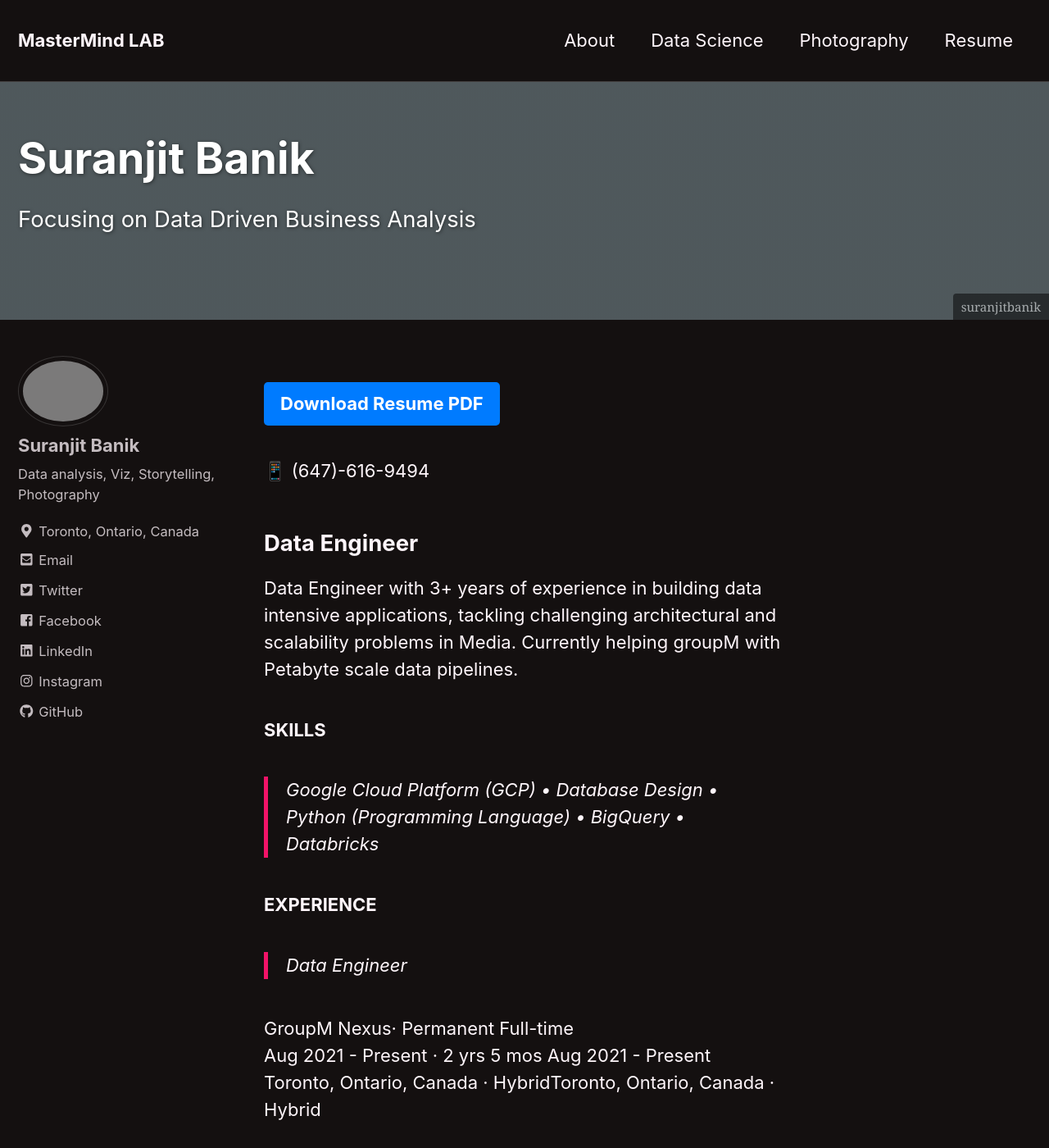
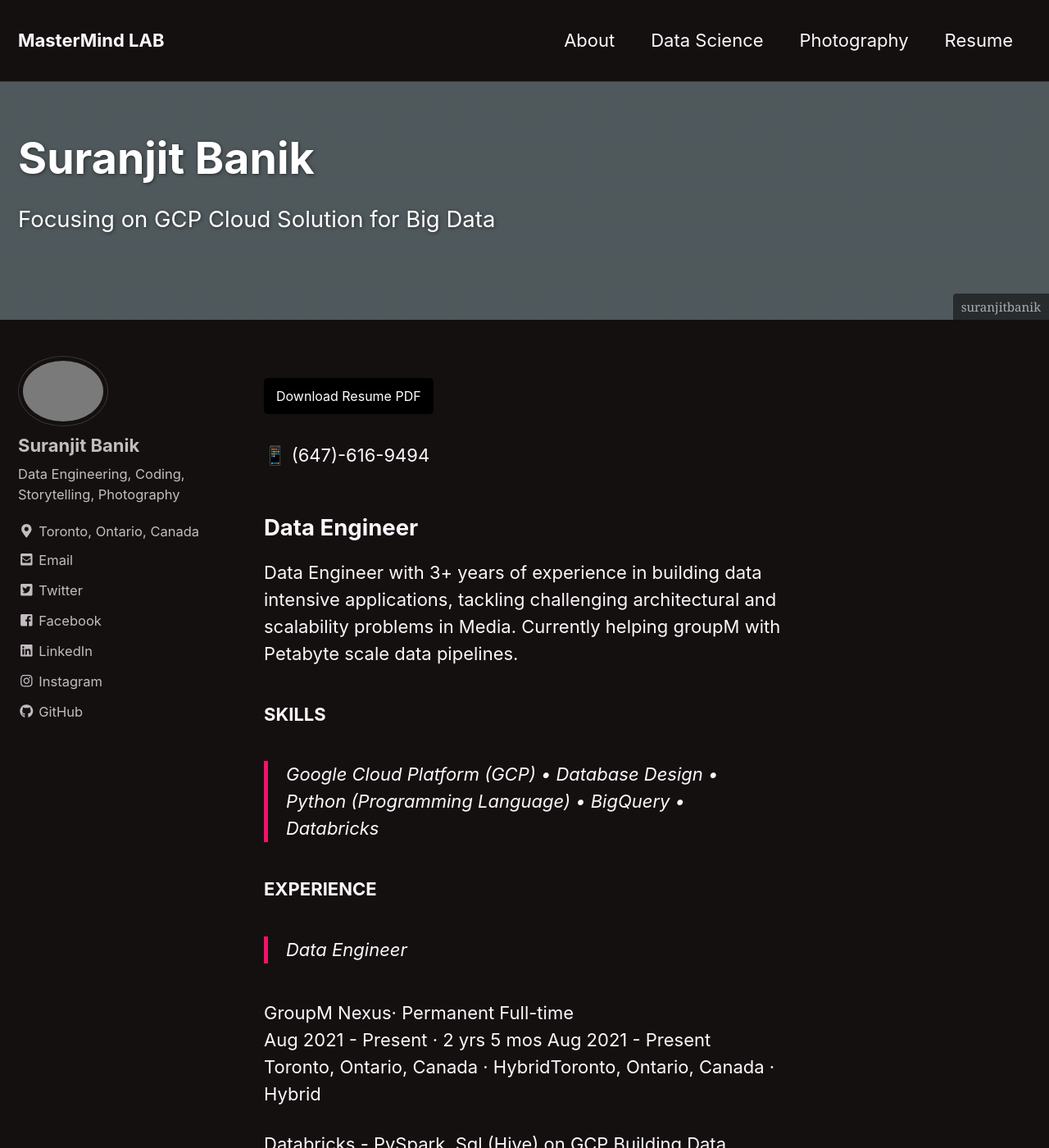
Before and after one commit to mastermindLAB/mastermindLAB.github.io, a Jekyll site: the page built from _pages/Resume.md, in a window 1280 px wide and 1400 px high. Shown: the whole window at 82% size. Built offline with Jekyll 4.4.1, drawn with Linux system fonts in a browser that asks for light colours; nearby versions of some CDN libraries; emoji names are drawn with the system emoji font; comment, search, counter and statistics services are not loaded.

Commit message:
new codespace

```diff
--- a/_config.yml
+++ b/_config.yml
@@ -86,7 +86,7 @@ analytics:
 author:
   name             : "Suranjit Banik"
   avatar           : "/images/bio.jpg" # path of avatar image, e.g. "/assets/images/bio-photo.jpg"
-  bio              : "Data analysis, Viz, Storytelling, Photography"
+  bio              : "Data Engineering, Coding, Storytelling, Photography"
   location         : "Toronto, Ontario, Canada"
   email            : "suran.cse@gmail.com"
   uri              :
--- a/_pages/Resume.md
+++ b/_pages/Resume.md
@@ -3,7 +3,7 @@ layout: archive
 permalink: /resume_page/
 title: "Suranjit Banik"
 author_profile: true
-excerpt: "Focusing on Data Driven Business Analysis"
+excerpt: "Focusing on GCP Cloud Solution for Big Data"
 header:
   overlay_image: /images/creative-idea.jpg
   overlay_filter: rgba(0, 19, 26, 0.5)
--- a/assets/css/main.scss
+++ b/assets/css/main.scss
@@ -10,15 +10,17 @@
 
 .download-button {
     display: inline-block;
-    padding: 10px 20px;
-    margin: 10px 0;
-    background-color: #007bff;
-    color: white;
+    padding: 10px 15px;
+    margin: 5px 0;
+    background-color: #000000; // or your preferred default background color
+    color: #ffffff; // default text color
     text-decoration: none;
     border-radius: 5px;
-    font-weight: bold;
+    font-size: 16px;
+    transition: background-color 0.3s, color 0.3s; // smooth transition for hover effect
 }
 
 .download-button:hover {
-    background-color: #0056b3;
+    background-color: darkred;
+    color: white;
 }
```
